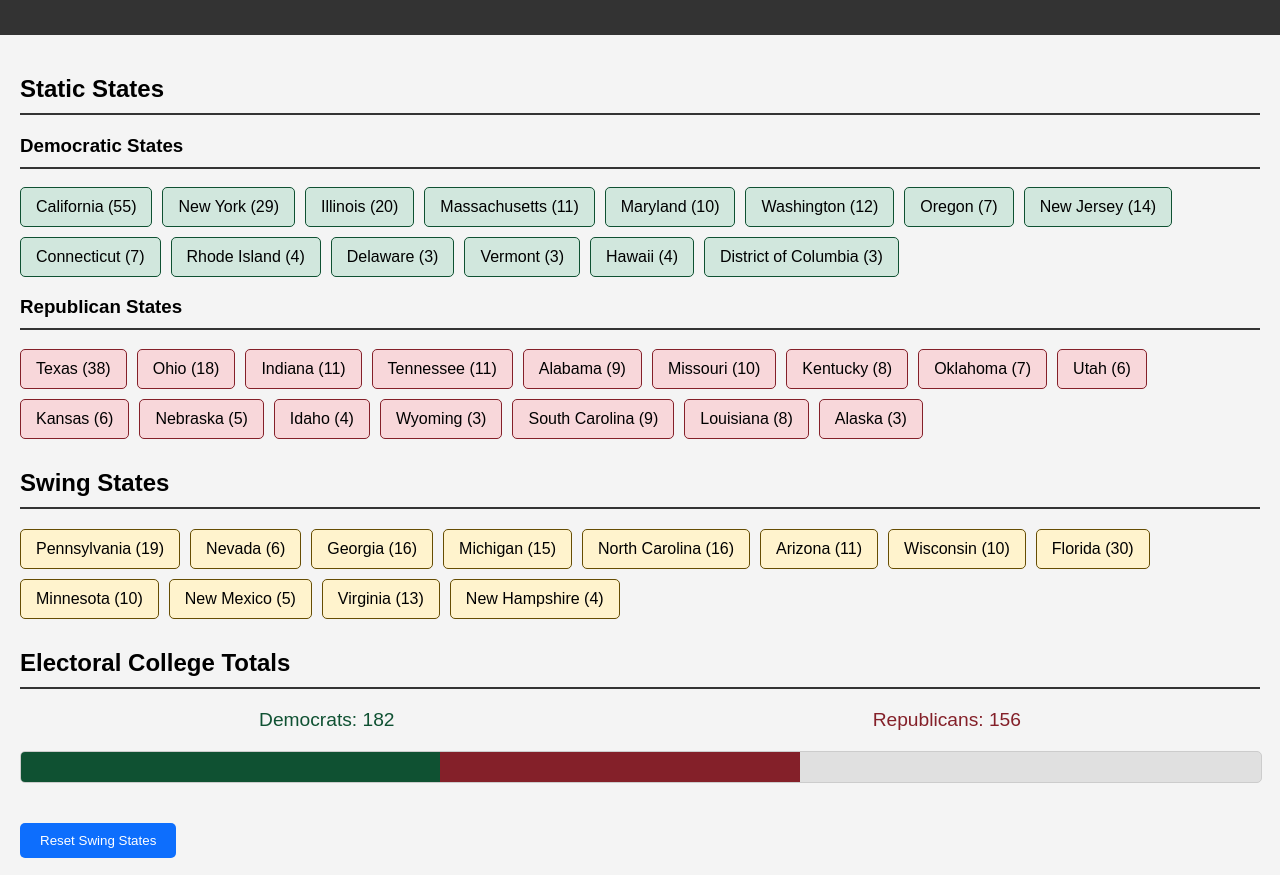
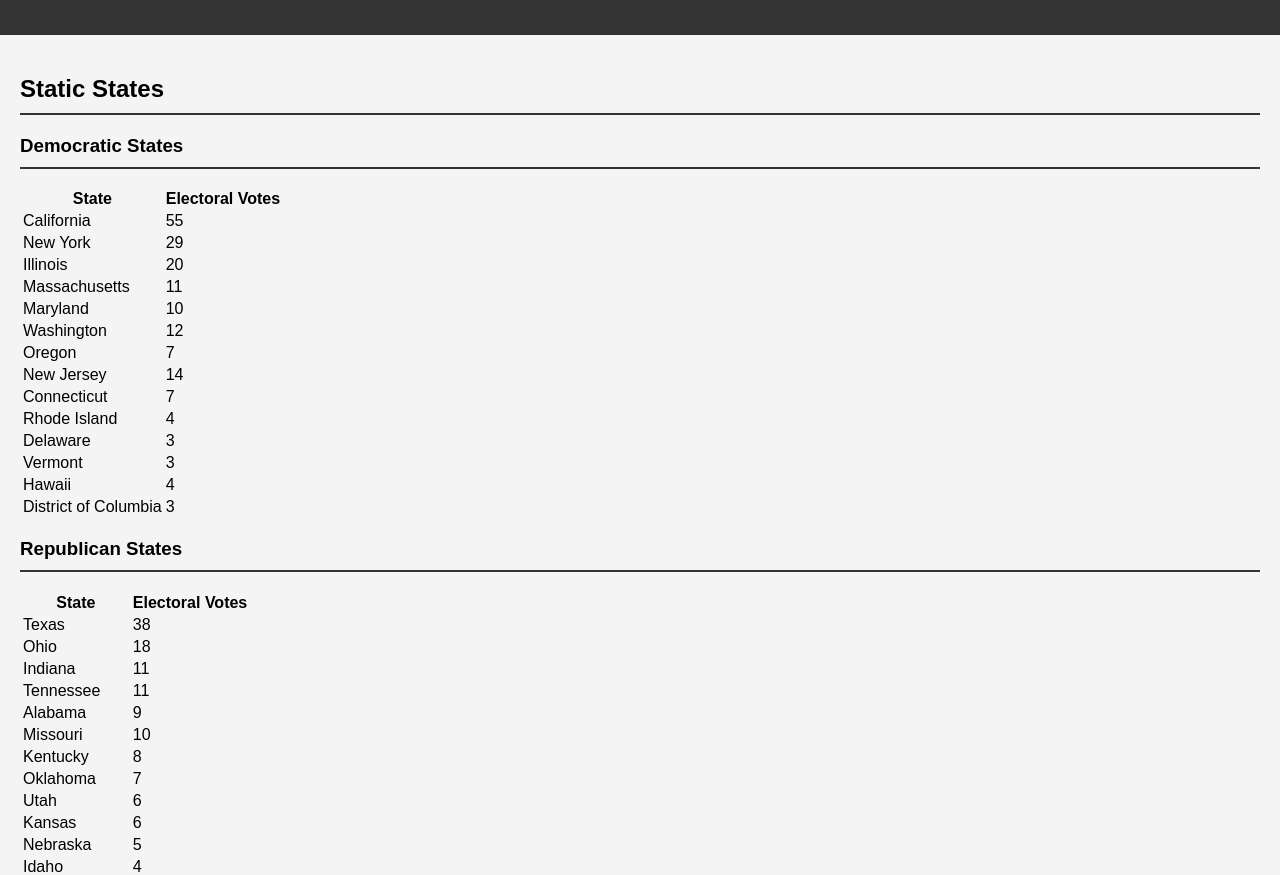
Before and after one commit to allgemeinbildung/wahlen-usa24, a plain HTML site: page index.html in a window 1280 px wide. Shown: the part 77-952 px from the top of the page. Drawn offline with Linux system fonts and the light colour scheme.

Commit message:
sideside

```diff
--- a/index.html
+++ b/index.html
@@ -12,48 +12,165 @@
   </header>
 
   <main>
+    <!-- Static States Section -->
     <section id="static-states">
       <h2>Static States</h2>
-      <h3>Democratic States</h3>
-      <div class="state-list">
-        <div class="state dem">California (55)</div>
-        <div class="state dem">New York (29)</div>
-        <div class="state dem">Illinois (20)</div>
-        <div class="state dem">Massachusetts (11)</div>
-        <div class="state dem">Maryland (10)</div>
-        <div class="state dem">Washington (12)</div>
-        <div class="state dem">Oregon (7)</div>
-        <div class="state dem">New Jersey (14)</div>
-        <div class="state dem">Connecticut (7)</div>
-        <div class="state dem">Rhode Island (4)</div>
-        <div class="state dem">Delaware (3)</div>
-        <div class="state dem">Vermont (3)</div>
-        <div class="state dem">Hawaii (4)</div>
-        <div class="state dem">District of Columbia (3)</div>
-        <!-- Add other Democratic static states here -->
-      </div>
-      <h3>Republican States</h3>
-      <div class="state-list">
-        <div class="state rep">Texas (38)</div>
-        <div class="state rep">Ohio (18)</div>
-        <div class="state rep">Indiana (11)</div>
-        <div class="state rep">Tennessee (11)</div>
-        <div class="state rep">Alabama (9)</div>
-        <div class="state rep">Missouri (10)</div>
-        <div class="state rep">Kentucky (8)</div>
-        <div class="state rep">Oklahoma (7)</div>
-        <div class="state rep">Utah (6)</div>
-        <div class="state rep">Kansas (6)</div>
-        <div class="state rep">Nebraska (5)</div>
-        <div class="state rep">Idaho (4)</div>
-        <div class="state rep">Wyoming (3)</div>
-        <div class="state rep">South Carolina (9)</div>
-        <div class="state rep">Louisiana (8)</div>
-        <div class="state rep">Alaska (3)</div>
-        <!-- Add other Republican static states here -->
+      <div class="tables-container">
+        <!-- Democratic States Table -->
+        <div class="table-wrapper">
+          <h3>Democratic States</h3>
+          <table class="states-table dem-table">
+            <thead>
+              <tr>
+                <th>State</th>
+                <th>Electoral Votes</th>
+              </tr>
+            </thead>
+            <tbody>
+              <tr>
+                <td>California</td>
+                <td>55</td>
+              </tr>
+              <tr>
+                <td>New York</td>
+                <td>29</td>
+              </tr>
+              <tr>
+                <td>Illinois</td>
+                <td>20</td>
+              </tr>
+              <tr>
+                <td>Massachusetts</td>
+                <td>11</td>
+              </tr>
+              <tr>
+                <td>Maryland</td>
+                <td>10</td>
+              </tr>
+              <tr>
+                <td>Washington</td>
+                <td>12</td>
+              </tr>
+              <tr>
+                <td>Oregon</td>
+                <td>7</td>
+              </tr>
+              <tr>
+                <td>New Jersey</td>
+                <td>14</td>
+              </tr>
+              <tr>
+                <td>Connecticut</td>
+                <td>7</td>
+              </tr>
+              <tr>
+                <td>Rhode Island</td>
+                <td>4</td>
+              </tr>
+              <tr>
+                <td>Delaware</td>
+                <td>3</td>
+              </tr>
+              <tr>
+                <td>Vermont</td>
+                <td>3</td>
+              </tr>
+              <tr>
+                <td>Hawaii</td>
+                <td>4</td>
+              </tr>
+              <tr>
+                <td>District of Columbia</td>
+                <td>3</td>
+              </tr>
+              <!-- Add other Democratic static states here -->
+            </tbody>
+          </table>
+        </div>
+
+        <!-- Republican States Table -->
+        <div class="table-wrapper">
+          <h3>Republican States</h3>
+          <table class="states-table rep-table">
+            <thead>
+              <tr>
+                <th>State</th>
+                <th>Electoral Votes</th>
+              </tr>
+            </thead>
+            <tbody>
+              <tr>
+                <td>Texas</td>
+                <td>38</td>
+              </tr>
+              <tr>
+                <td>Ohio</td>
+                <td>18</td>
+              </tr>
+              <tr>
+                <td>Indiana</td>
+                <td>11</td>
+              </tr>
+              <tr>
+                <td>Tennessee</td>
+                <td>11</td>
+              </tr>
+              <tr>
+                <td>Alabama</td>
+                <td>9</td>
+              </tr>
+              <tr>
+                <td>Missouri</td>
+                <td>10</td>
+              </tr>
+              <tr>
+                <td>Kentucky</td>
+                <td>8</td>
+              </tr>
+              <tr>
+                <td>Oklahoma</td>
+                <td>7</td>
+              </tr>
+              <tr>
+                <td>Utah</td>
+                <td>6</td>
+              </tr>
+              <tr>
+                <td>Kansas</td>
+                <td>6</td>
+              </tr>
+              <tr>
+                <td>Nebraska</td>
+                <td>5</td>
+              </tr>
+              <tr>
+                <td>Idaho</td>
+                <td>4</td>
+              </tr>
+              <tr>
+                <td>Wyoming</td>
+                <td>3</td>
+              </tr>
+              <tr>
+                <td>South Carolina</td>
+                <td>9</td>
+              </tr>
+              <tr>
+                <td>Louisiana</td>
+                <td>8</td>
+              </tr>
+              <tr>
+                <td>Alaska</td>
+                <td>3</td>
+              </tr>
+              <!-- Add other Republican static states here -->
+            </tbody>
+          </table>
+        </div>
       </div>
     </section>
 
+    <!-- Swing States Section -->
     <section id="swing-states">
       <h2>Swing States</h2>
       <div class="state-list">
@@ -72,6 +189,7 @@
       </div>
     </section>
 
+    <!-- Totals and Electoral College Bar Section -->
     <section id="totals">
       <h2>Electoral College Totals</h2>
       <div class="totals-container">
@@ -83,6 +201,15 @@
       <div id="electoral-college-bar">
         <div id="dem-bar" class="bar dem-bar"></div>
         <div id="rep-bar" class="bar rep-bar"></div>
+        <div id="bar-labels">
+          <span id="dem-percentage">0%</span>
+          <span id="rep-percentage">0%</span>
+        </div>
+      </div>
+
+      <!-- Winner Display -->
+      <div id="winner-display" class="winner-display hidden">
+        <h3 id="winner-text"></h3>
       </div>
 
       <button id="reset-button">Reset Swing States</button>
```
